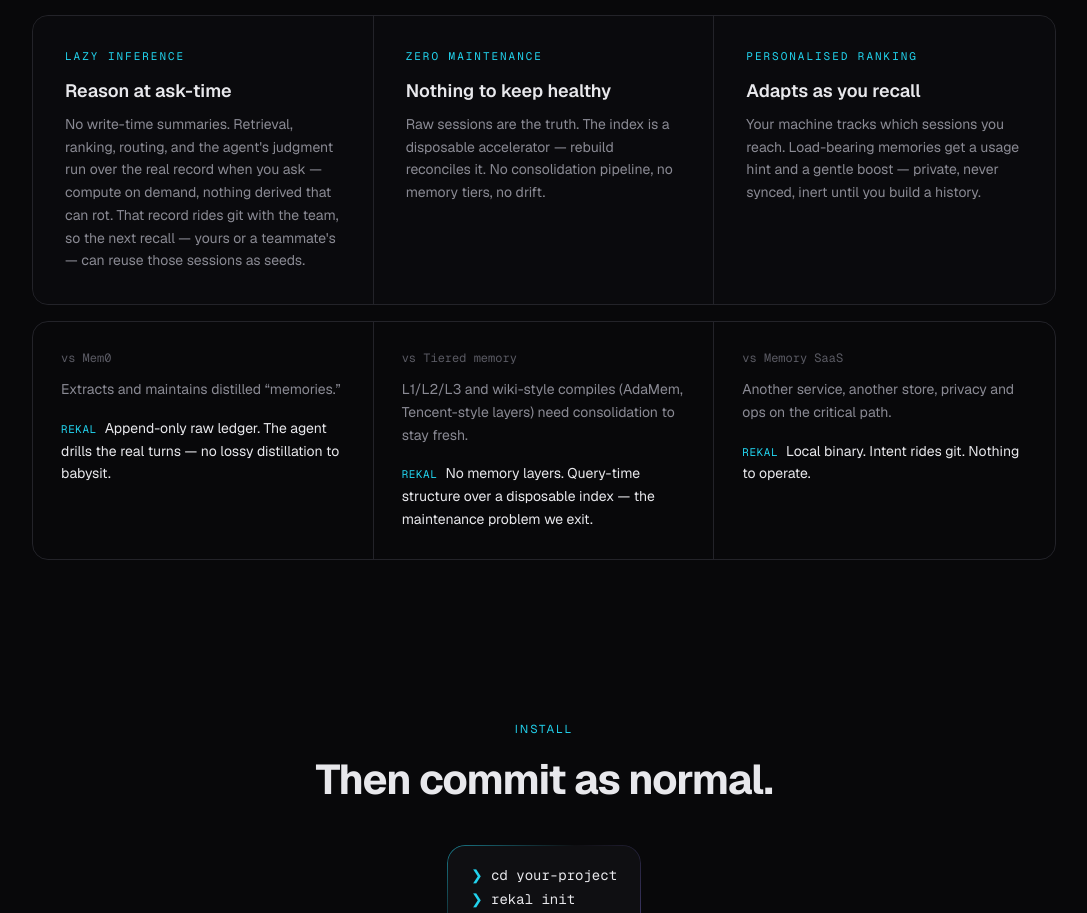
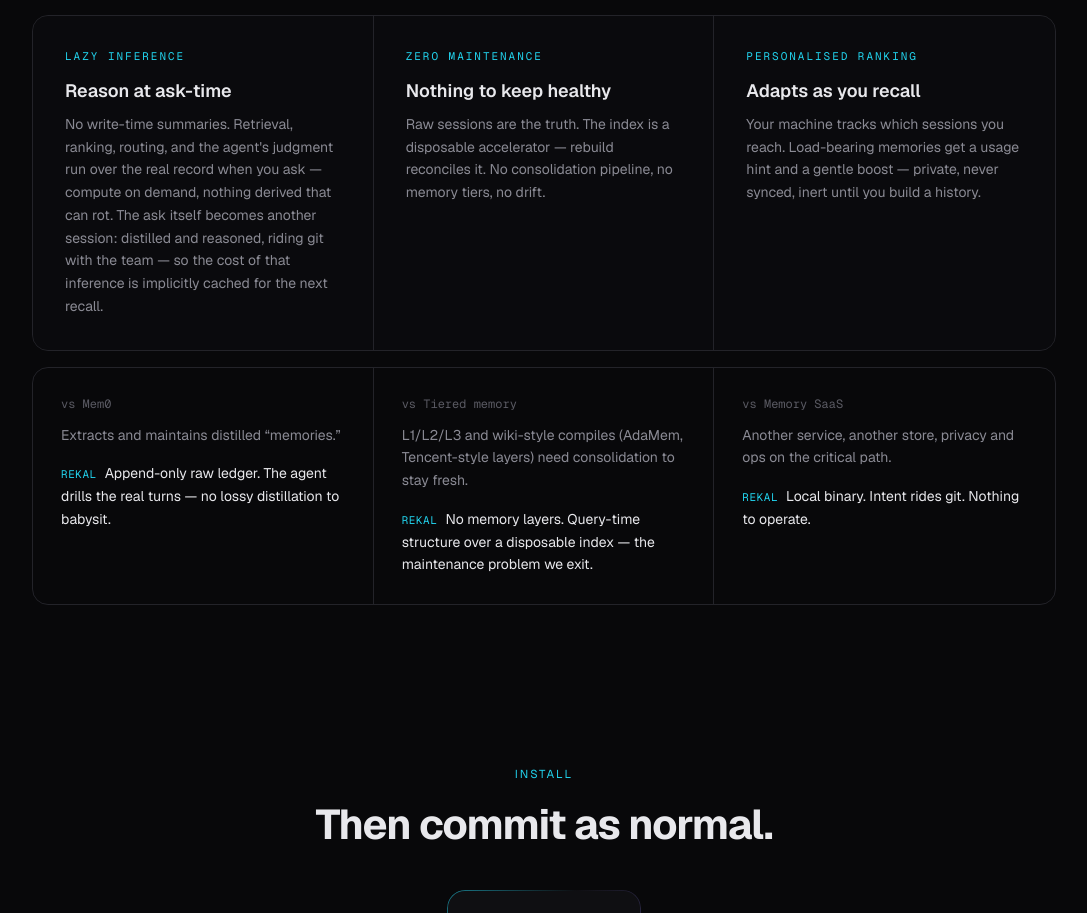
Before and after one commit to rekal-dev/rekal-dev.github.io, a Next.js app: page / in a window 1280 px wide. Shown: the part 3488-4401 px from the top of the page, without its empty margins (96-1183 px from the left). Built offline with nearby package versions, Linux system fonts and the light colour scheme; no server answers.

Commit message:
docs(site): ask-time inference is implicitly cached as a session (#22)
Co-authored-by: Frank Guo <frank@Franks-Mac-mini.local>

```diff
--- a/src/app/page.tsx
+++ b/src/app/page.tsx
@@ -320,7 +320,7 @@
     {
       tag: "Lazy inference",
       title: "Reason at ask-time",
-      d: "No write-time summaries. Retrieval, ranking, routing, and the agent's judgment run over the real record when you ask — compute on demand, nothing derived that can rot. That record rides git with the team, so the next recall — yours or a teammate's — can reuse those sessions as seeds.",
+      d: "No write-time summaries. Retrieval, ranking, routing, and the agent's judgment run over the real record when you ask — compute on demand, nothing derived that can rot. The ask itself becomes another session: distilled and reasoned, riding git with the team — so the cost of that inference is implicitly cached for the next recall.",
     },
     {
       tag: "Zero maintenance",
```
